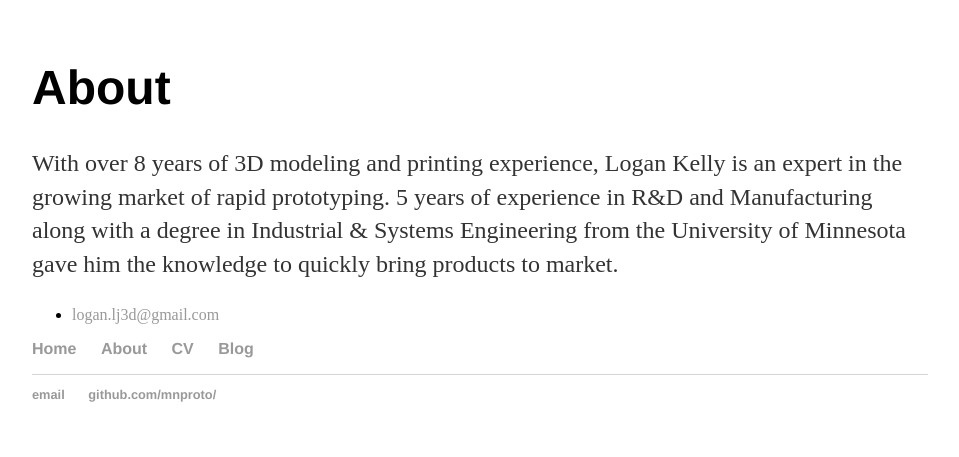
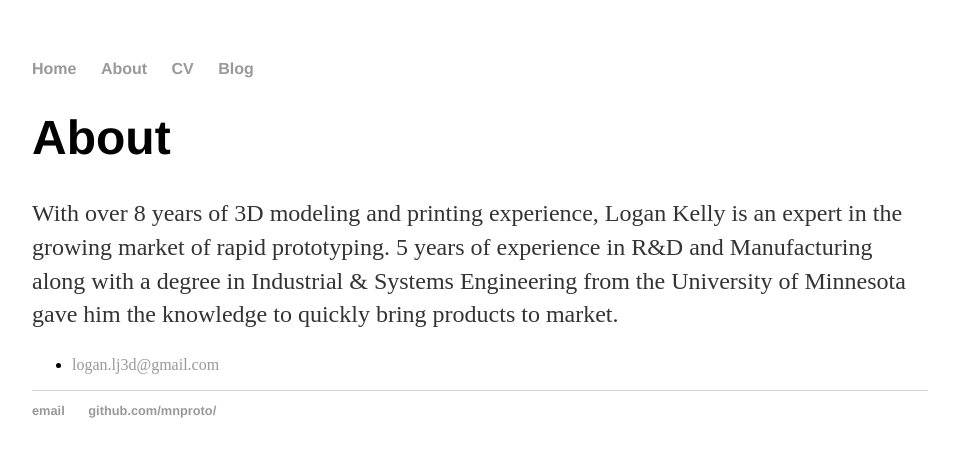
Before and after one commit to mnproto/mnproto.github.io, a Jekyll site: the page built from about/index.html, in a window 1280 px wide. Shown: the top 457 px of the page, without its empty margins (160-1119 px from the left). Built offline with Jekyll 4.4.1, drawn with Linux system fonts in a browser that asks for light colours.

Commit message:
Update default.html

```diff
--- a/_layouts/default.html
+++ b/_layouts/default.html
@@ -6,12 +6,6 @@
 			<link rel="stylesheet" type="text/css" href="/css/main.css">
 		</head>
 		<body>
-			<div class="container">
-
-			{{ content }}
-
-			</div><!-- /.container -->
-
 			<nav>
 	    		<ul>
 	        		<li><a href="/">Home</a></li>
@@ -20,6 +14,11 @@
 	        		<li><a href="/blog">Blog</a></li>
 	    		</ul>
 			</nav>
+			<div class="container">
+
+			{{ content }}
+
+			</div><!-- /.container -->
 
 			<footer>
 	    		<ul>
```
